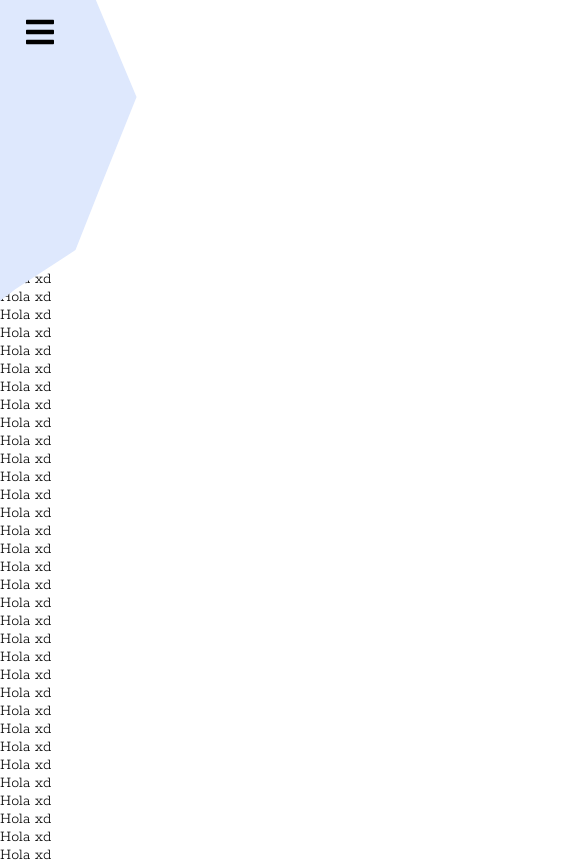
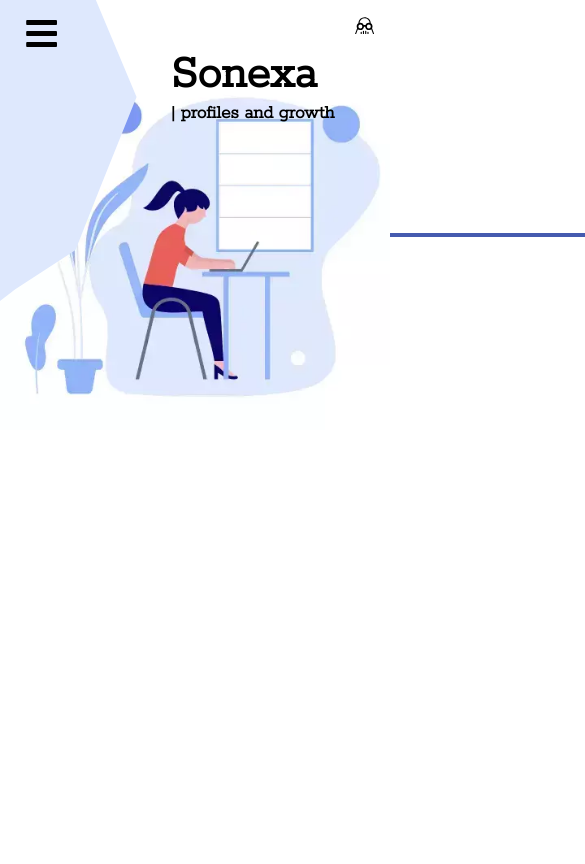
Before and after one commit to BrunoMPedraza/sonexa, a React (Create React App) app: page / in a window 390 px wide. Shown: the top 864 px of the page, 585 px wide, since content can reach past the window. Built offline with nearby package versions, Linux system fonts and the light colour scheme.

Commit message:
First images added
Also added a workflow based on flex, some responsiveness was fixed as well

```diff
--- a/src/App.css
+++ b/src/App.css
@@ -1,49 +1,75 @@
-@import url('https://fonts.googleapis.com/css2?family=Rokkitt:wght@300&display=swap');
+*,*::before,*::after{
+  box-sizing:border-box;
+  margin:0;
+  padding:0;
+  font-family:var(--ff-common)
+}
+
+/* HOME */
+
+.gridContainer{
+  display:grid;
+  width:100vw;
+  height:100vh;
+}
+
+.gridHome{
+  position:absolute;
+  top:0;
+}
 
 
-.App {
-  text-align: center;
+
+
+.girlOnPc{
+  grid-area:img;
+  width:100%;
+  z-index:-10;
 }
 
-.App-logo {
-  height: 40vmin;
-  pointer-events: none;
+
+.separatorOne{
+  grid-area:img;
+  width:100%;
 }
 
-@media (prefers-reduced-motion: no-preference) {
-  .App-logo {
-    animation: App-logo-spin infinite 20s linear;
+.fContent{
+  display:flex;
+  width:100%;
+}
+
+/* Test */
+.body-Home{
+  position:relative;
+  top:30vh;
+  display:flex;
+  flex-wrap:wrap;
+}
+.body-Home>*:nth-child(1){
+  flex: 1 1 60%;
+}
+.body-Home>*:nth-child(2){
+  margin-right:0;
+  flex: 1 1 40%;
+  min-height: var(--ps-common);
+}
+
+@media only screen and (min-width: 550px){
+  .body-Home>*:nth-child(1){
+    flex: 1 1 50%;
+  }
+  .body-Home>*:nth-child(2){
+    margin-right:0;
+    flex: 1 1 50%;
+    min-height: var(--ps-device);
+  }
+  .girlOnPc{
+    position:relative;
+    top:10% !important;
   }
 }
 
-.App-header {
-  background-color: #282c34;
-  min-height: 100vh;
-  display: flex;
-  flex-direction: column;
-  align-items: center;
-  justify-content: center;
-  font-size: calc(10px + 2vmin);
-  color: white;
+.girlOnPc{
+  position:relative;
+  top:17%;
 }
-
-.App-link {
-  color: #61dafb;
-}
-
-@keyframes App-logo-spin {
-  from {
-    transform: rotate(0deg);
-  }
-  to {
-    transform: rotate(360deg);
-  }
-}
-
-
-*{
-  box-sizing:border-box;
-  margin:0;
-  padding:0;
-  font-family:  'Rokkitt', serif;
-}
--- a/src/components/Header/Header.js
+++ b/src/components/Header/Header.js
@@ -5,6 +5,7 @@ import {IconContext} from 'react-icons'
 import './header.css';
 
 import {NavBar} from './intern/NavBar';
+import {Title} from './intern/Title'
 
 const Header = () => {
     const [clicked,setClicked] = useState(false);
@@ -17,6 +18,8 @@ const Header = () => {
     return (
         <header>
             <IconContext.Provider value={{color:'black'}}>
+
+                <Title/>
                 <div className='navbar'>
                     <Link to='#' className='menu-icons'>
                         <FaBars className={clicked ? 'invisible relevantText transition' : 'faBar relevantText transition'} onClick={showNavBar}/>
@@ -26,7 +29,7 @@ const Header = () => {
 
                 <NavBar
                 clicked={clicked}
-            showNavBar={clicked=>showNavBar(clicked)}
+                showNavBar={()=>showNavBar()}
                 />
 
             </IconContext.Provider>
--- a/src/components/Header/header.css
+++ b/src/components/Header/header.css
@@ -1,23 +1,3 @@
-
-
-/* header{
-    display: flex;
-    justify-content: space-around;
-}
-
-header FaBars{
-
-}
-
-
-header h1{
-    z-index:10;
-    font-size:2rem;
-}
-
-header h2{
-    font-size:0.8rem;
-} */
 
 .transition{
     transition: all .4s ease-in-out;
@@ -32,7 +12,7 @@ header h2{
 }
 
 .relevantText{
-    font-size:2rem;
+    font-size:var(--fs-lg);
     margin-top:1rem;
 }
 
@@ -59,15 +39,15 @@ header h2{
 
 .menu-icons{
     z-index:15;
-    font-size:2rem;
+    font-size:var(--fs-lg);
     margin-left:1.5rem;
-    font-size:2rem;
+    font-size:var(--fs-lg);
     background:none;
 }
 
 
 .navbar-toggle{
-    color:white;
+    color:var(--white-txt);
     width:100%;
     height:3rem;
     display:flex;
@@ -115,8 +95,8 @@ h4{
 
 .nav-text a{
     text-decoration:none;
-    color:black;
-    font-size:1rem;
+    color:var(--black-txt);
+    font-size:var(--fs-sm);
     width:95%;
     display:flex;
     align-items:center;
@@ -124,8 +104,43 @@ h4{
     border-radius:15px;
 }
 
-.nav-text a:active{
-    transition:.2s;
-    background-color:#455aaf70;
+
+/* Title */
+
+.titlePush{
+    margin-left:15%;
+}
+
+@media only screen and (min-width: 550px){
+    .titlePush{
+        transition:.3s;
+        margin-left:25%;
+    }
+
+    h2{
+        margin-left:15%;
+    }
 
 }
+
+
+h1{
+    font-size: var(--fs-title);
+}
+h2{
+    font-size: var(--fs-sm);
+}
+
+.zIndex{
+    z-index:100;
+    position:absolute;
+    top:3rem;
+    left:7rem;
+}
+
+.darkMode{
+    position:fixed;
+    right:1rem;
+    top:1rem;
+    font-size:var(--fs-sm)
+}
--- a/src/components/Header/intern/NavBar.js
+++ b/src/components/Header/intern/NavBar.js
@@ -8,7 +8,7 @@ export const NavBar = ({clicked,showNavBar}) => {
         <nav className={clicked
             ? 'nav-menu active' : 'nav-menu'
         }>
-            <ul className='nav-menu-items' onClick={()=>showNavBar(!clicked)}>
+            <ul className='nav-menu-items' onClick={()=>showNavBar()}>
                 <li className="navbar-toggle">
                     <Link to="#" className='menu-icons'>
                         <FaLowVision className='faClose relevantText'/>
--- a/src/components/Header/intern/Title.js
+++ b/src/components/Header/intern/Title.js
@@ -1,11 +1,12 @@
 import React from 'react'
+import {SiDarkreader} from 'react-icons/si'
 
-const Title = () => {
+export const Title = () => {
     return (
-        <div>
-
+        <div className='zIndex titlePush'>
+            <h1>Sonexa</h1>
+            <h2>| profiles and growth</h2>
+            <SiDarkreader className='darkMode'/>
         </div>
     )
 }
-
-export default Title
--- a/src/index.css
+++ b/src/index.css
@@ -1,20 +1,37 @@
+@import url('https://fonts.googleapis.com/css2?family=Rokkitt:wght@300&display=swap');
+
+
 body {
   margin: 0;
-  font-family: -apple-system, BlinkMacSystemFont, 'Segoe UI', 'Roboto', 'Oxygen',
-    'Ubuntu', 'Cantarell', 'Fira Sans', 'Droid Sans', 'Helvetica Neue',
-    sans-serif;
   -webkit-font-smoothing: antialiased;
   -moz-osx-font-smoothing: grayscale;
 }
 
-code {
-  font-family: source-code-pro, Menlo, Monaco, Consolas, 'Courier New',
-    monospace;
-}
 
 :root{
-  --cake-bg:#DEE8FD;
-  --blue-bg:#455BAF;
-  --cyan-bg:#C6E6F5;
-  --white-bg:rgb(255, 255, 255);
+  --primary-bg:#DEE8FD;
+  --secondary-bg:#455BAF;
+  --text-bg:#C6E6F5;
+  --white-txt:rgb(255, 255, 255);
+  --black-txt:rgb(0, 0, 0);
+
+  /* Fonts */
+  /* Font Family */
+  --ff-common:'Rokkitt', serif;
+  /*Font Size */
+  --fs-title:3rem;
+  --fs-lg: 2.2rem;
+  --fs-sm: 1.2rem;
+  /* Person size */
+  /* These illustrations are based on people, so it makes sense for me to respect a proportion between each other */
+  --ps-common:60%;
+  --ps-device:100%;
+  /* Must fix, this is doing nothing lol */
 }
+@media (min-width: 40em) {
+  :root {
+    --fs-title:7rem;
+    --fs-lg: 3rem;
+    --fs-sm: 2rem;
+  }
+}
--- a/src/pages/Contact.js
+++ b/src/pages/Contact.js
@@ -2,7 +2,15 @@ import React from 'react'
 
 const Contact = () => {
     return (
-        <div>
+        <div className="content flow">
+            <div className="title">
+                <div className="body-Home">
+                    <div className="col"></div>
+                    <div className="col">
+                        <img className='girlOnPc' src={require('../images/illustration/webp.webp').default} alt="Logo: Woman with cyan background in shield" />
+                        <img className='separatorOne' src={require('../images/separator.svg').default} alt="separation line" /></div>
+                </div>
+            </div>
             Contact
         </div>
     )
--- a/src/pages/Home.js
+++ b/src/pages/Home.js
@@ -1,55 +1,14 @@
 import React from 'react'
+import Separator from '../images/separator.svg'
 
 const Home = () => {
     return (
-        <div className='home'>
-            <h1>Home</h1>
-            <p>Hola xd</p>
-            <p>Hola xd</p>
-            <p>Hola xd</p>
-            <p>Hola xd</p>
-            <p>Hola xd</p>
-            <p>Hola xd</p>
-            <p>Hola xd</p>
-            <p>Hola xd</p>
-            <p>Hola xd</p>
-            <p>Hola xd</p>
-            <p>Hola xd</p>
-            <p>Hola xd</p>
-            <p>Hola xd</p>
-            <p>Hola xd</p>
-            <p>Hola xd</p>
-            <p>Hola xd</p>
-            <p>Hola xd</p>
-            <p>Hola xd</p>
-            <p>Hola xd</p>
-            <p>Hola xd</p>
-            <p>Hola xd</p>
-            <p>Hola xd</p>
-            <p>Hola xd</p>
-            <p>Hola xd</p>
-            <p>Hola xd</p>
-            <p>Hola xd</p>
-            <p>Hola xd</p>
-            <p>Hola xd</p>
-            <p>Hola xd</p>
-            <p>Hola xd</p>
-            <p>Hola xd</p>
-            <p>Hola xd</p>
-            <p>Hola xd</p>
-            <p>Hola xd</p>
-            <p>Hola xd</p>
-            <p>Hola xd</p>
-            <p>Hola xd</p>
-            <p>Hola xd</p>
-            <p>Hola xd</p>
-            <p>Hola xd</p>
-            <p>Hola xd</p>
-            <p>Hola xd</p>
-            <p>Hola xd</p>
-            <p>Hola xd</p>
-
-        </div>
+        <main class="home">
+            <div class="fContent">
+                <img className='girlOnPc' src={require('../images/illustration/webp.webp').default} alt="Logo: Woman with cyan background in shield"/>
+                <img className='separatorOne'src={Separator} alt="separation line" />
+            </div>
+        </main>
     )
 }
 
--- a/src/pages/Services.js
+++ b/src/pages/Services.js
@@ -4,6 +4,16 @@ const Services = () => {
     return (
         <div>
             Services
+            <p>a</p>
+            <p>a</p>
+            <p>a</p>
+            <p>a</p>
+            <p>a</p>
+            <p>a</p>
+            <p>a</p>
+            <p>a</p>
+            <p>a</p>
+            <p>a</p>
         </div>
     )
 }
```
Also changed, not shown: src/images/illustration/webp.webp (added), src/images/separator.svg (added). Lines whose indentation alone changed are shown as unchanged.
